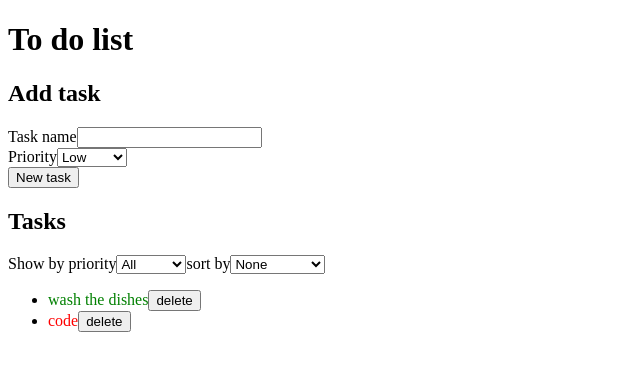
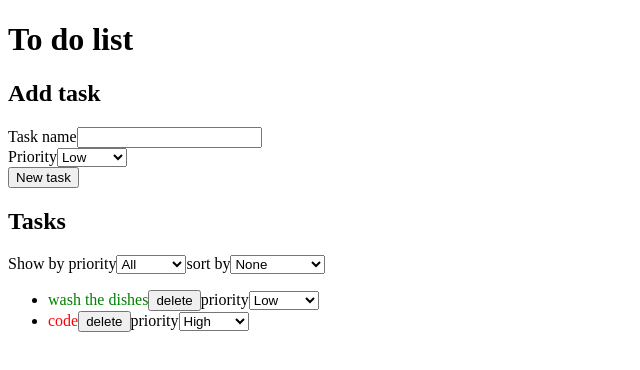
Before and after one commit to brunomisto/todo-list, a React app: page / in a window 1280 px wide. Shown: the top 370 px of the page, without its empty margins (0-640 px from the left). Built offline with nearby package versions, Linux system fonts and the light colour scheme; the HTML template or start-up script is replaced by a standard one.

Commit message:
Add priority changing

```diff
--- a/src/App.jsx
+++ b/src/App.jsx
@@ -27,19 +27,19 @@ const App = () => {
     }
   }, []);
 
-  const handleNewTask = (task) => {
+  const handleNew = (task) => {
     const newTasks = tasks.concat(task);
     setTasks(tasks.concat(task));
     notes.saveAll(newTasks);
   };
 
-  const handleDeleteTask = (id) => {
+  const handleDelete = (id) => {
     const newTasks = tasks.filter((task) => task.id !== id);
     setTasks(newTasks);
     notes.saveAll(newTasks);
   };
 
-  const handleCheckTask = (id) => {
+  const handleCheck = (id) => {
     const newTasks = tasks.map((task) => {
       if (task.id === id) {
         return { ...task, checked: !task.checked };
@@ -51,14 +51,28 @@ const App = () => {
     notes.saveAll(newTasks);
   };
 
+  const handleChange = (id, priority) => {
+    const newTasks = tasks.map((task) => {
+      if (task.id === id) {
+        return { ...task, priority };
+      } else {
+        return task;
+      }
+    });
+
+    setTasks(newTasks);
+    notes.saveAll();
+  };
+
   return (
     <div>
       <h1>To do list</h1>
-      <NewTaskForm onNewTask={handleNewTask} />
+      <NewTaskForm onNewTask={handleNew} />
       <Tasks
         tasks={tasks}
-        onDelete={handleDeleteTask}
-        onCheck={handleCheckTask}
+        onDelete={handleDelete}
+        onCheck={handleCheck}
+        onChange={handleChange}
       />
     </div>
   );
--- a/src/components/Task.jsx
+++ b/src/components/Task.jsx
@@ -1,4 +1,9 @@
-const Task = ({ task, onDelete, onCheck }) => {
+const Task = ({ task, onDelete, onCheck, onChange }) => {
+  const handlePriorityChange = (event) => {
+    event.preventDefault();
+    onChange(task.id, event.target.value);
+  };
+
   const classes = `task ${task.priority} ${task.checked ? "check" : "uncheck"}`;
   return (
     <li>
@@ -6,6 +11,14 @@ const Task = ({ task, onDelete, onCheck }) => {
         {task.name}
       </span>
       <button onClick={onDelete}>delete</button>
+      <label>
+        priority
+        <select value={task.priority} onChange={handlePriorityChange}>
+          <option value="high">High</option>
+          <option value="medium">Medium</option>
+          <option value="low">Low</option>
+        </select>
+      </label>
     </li>
   );
 };
--- a/src/components/TaskList.jsx
+++ b/src/components/TaskList.jsx
@@ -1,6 +1,6 @@
 import Task from "./Task";
 
-const TaskList = ({ tasks, onDelete, onCheck }) => {
+const TaskList = ({ tasks, onDelete, onCheck, onChange }) => {
   if (tasks.length === 0) {
     return <p>No tasks</p>;
   }
@@ -13,6 +13,7 @@ const TaskList = ({ tasks, onDelete, onCheck }) => {
           task={task}
           onDelete={() => onDelete(task.id)}
           onCheck={() => onCheck(task.id)}
+          onChange={onChange}
         />
       ))}
     </ul>
--- a/src/components/Tasks.jsx
+++ b/src/components/Tasks.jsx
@@ -4,7 +4,7 @@ import PrioritySelect from "./PrioritySelect";
 import TaskList from "./TaskList";
 import SortSelect from "./SortSelect";
 
-const Tasks = ({ tasks, onDelete, onCheck }) => {
+const Tasks = ({ tasks, onDelete, onCheck, onChange }) => {
   const [priority, setPriority] = useState("");
   const [sort, setSort] = useState("");
 
@@ -38,7 +38,12 @@ const Tasks = ({ tasks, onDelete, onCheck }) => {
       <h2>Tasks</h2>
       <PrioritySelect priority={priority} onChange={handlePriorityChange} />
       <SortSelect sort={sort} onChange={handleSortChange} />
-      <TaskList tasks={tasksToShow} onDelete={onDelete} onCheck={onCheck} />
+      <TaskList
+        tasks={tasksToShow}
+        onDelete={onDelete}
+        onCheck={onCheck}
+        onChange={onChange}
+      />
     </div>
   );
 };
```
